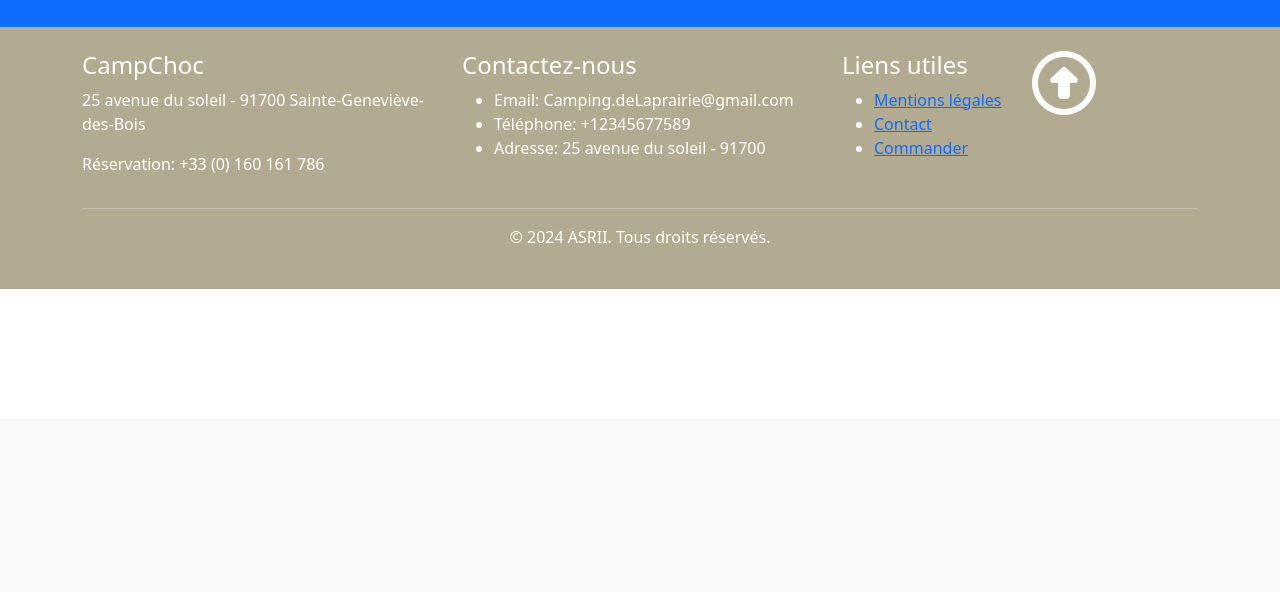
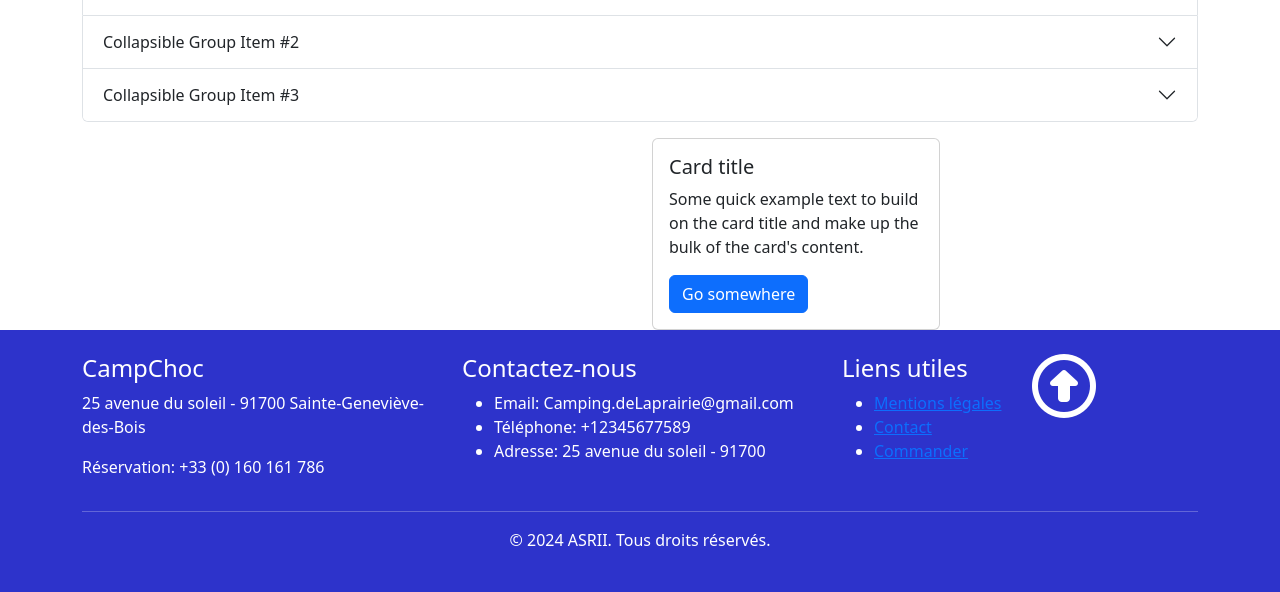
Before and after one commit to RodyGuemegah/ASRII, a PHP site: page / in a window 1280 px wide. Shown: the part 381-973 px from the top of the page. Before the commit the page ends 670 px from the top, so only its background shows below. Run offline with PHP 8.4, Linux system fonts and the light colour scheme; some libraries are stand-ins or nearby versions.

Commit message:
page presentation

```diff
--- a/asset/css/style.css
+++ b/asset/css/style.css
@@ -2,7 +2,7 @@
     position: relative;
     bottom: 0;
     width: 100%;
-    background-color: #b3aa92; /* Modifier selon vos besoins */
+    background-color: #2d33cb; /* Modifier selon vos besoins */
     color: #fff; /* Modifier selon vos besoins */
     padding: 20px;
 }
--- a/index.php
+++ b/index.php
@@ -1,4 +1,62 @@
 <?php
-include_once('fonctionPHP/headerFooter.php');
-headerASRI(false,'');
-footerASRI(false,'');
+include_once ('fonctionPHP/headerFooter.php');
+headerASRI(false, '');
+?>
+
+<div class="container mt-3">
+    <h2>Accordions Horizontaux</h2>
+    <div class="accordion accordion-horizontal" id="accordion">
+        <div class="accordion-item">
+            <h2 class="accordion-header">
+                <button class="accordion-button" type="button" data-bs-toggle="collapse" data-bs-target="#collapseOne">
+                    Collapsible Group Item #1
+                </button>
+            </h2>
+            <div id="collapseOne" class="accordion-collapse collapse show" data-bs-parent="#accordion">
+                <div class="accordion-body">
+                    Contenu de l'accordéon 1
+                </div>
+            </div>
+        </div>
+        <div class="accordion-item">
+            <h2 class="accordion-header">
+                <button class="accordion-button collapsed" type="button" data-bs-toggle="collapse"
+                    data-bs-target="#collapseTwo">
+                    Collapsible Group Item #2
+                </button>
+            </h2>
+            <div id="collapseTwo" class="accordion-collapse collapse" data-bs-parent="#accordion">
+                <div class="accordion-body">
+                    Contenu de l'accordéon 2
+                </div>
+            </div>
+        </div>
+        <div class="accordion-item">
+            <h2 class="accordion-header">
+                <button class="accordion-button collapsed" type="button" data-bs-toggle="collapse"
+                    data-bs-target="#collapseThree">
+                    Collapsible Group Item #3
+                </button>
+            </h2>
+        </div>
+    </div>
+</div>
+
+<!-- Carte à droite des accordéons -->
+<div class="container mt-3">
+    <div class="row">
+        <div class="col-md-6 offset-md-6">
+            <div class="card" style="width: 18rem;">
+                <div class="card-body">
+                    <h5 class="card-title">Card title</h5>
+                    <p class="card-text">Some quick example text to build on the card title and make up the bulk of the card's content.</p>
+                    <a href="#" class="btn btn-primary">Go somewhere</a>
+                </div>
+            </div>
+        </div>
+    </div>
+</div>
+
+<?php
+footerASRI(false, '');
+?>
```
Also changed, not shown: asset/images/logo.png (added).
